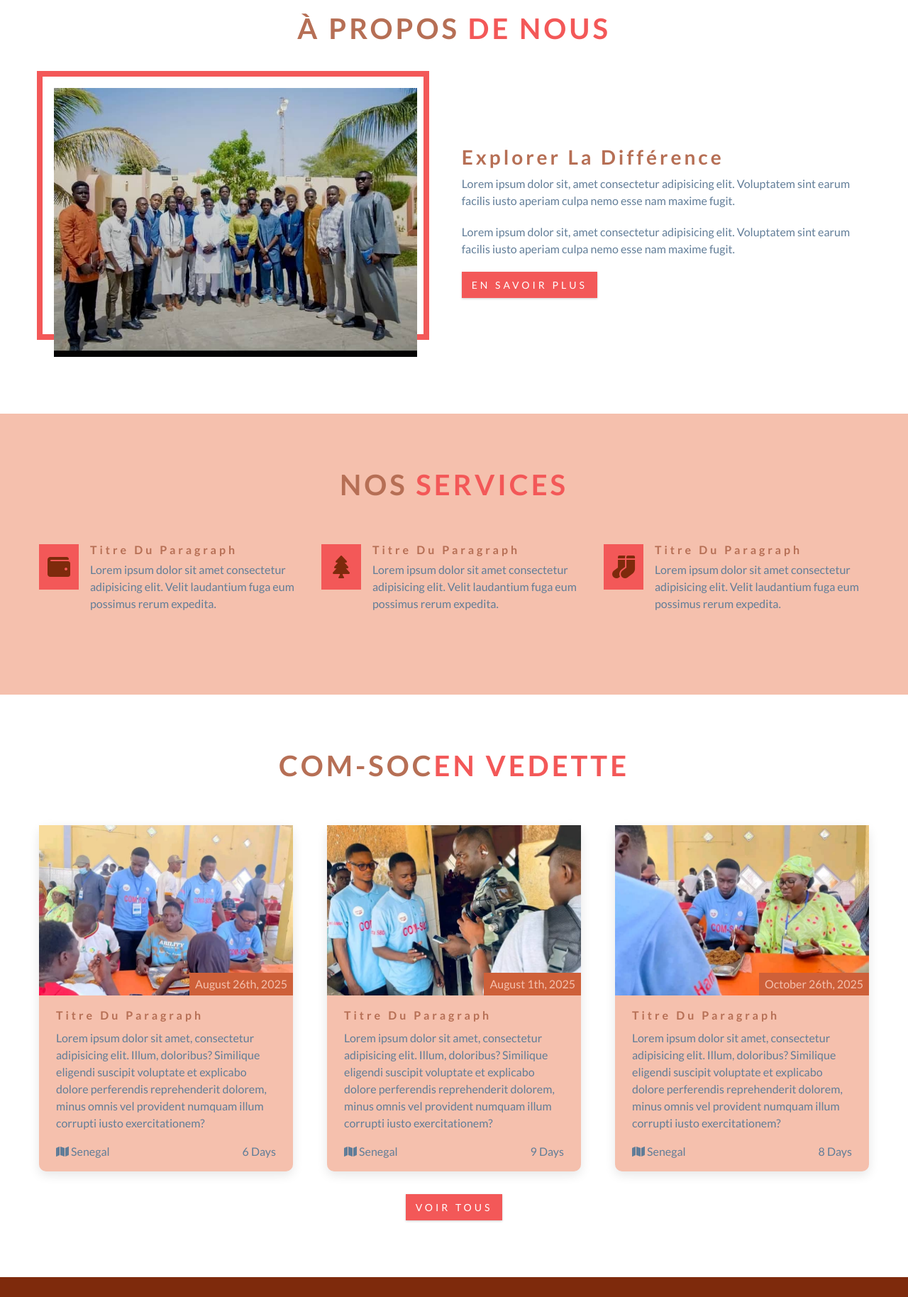
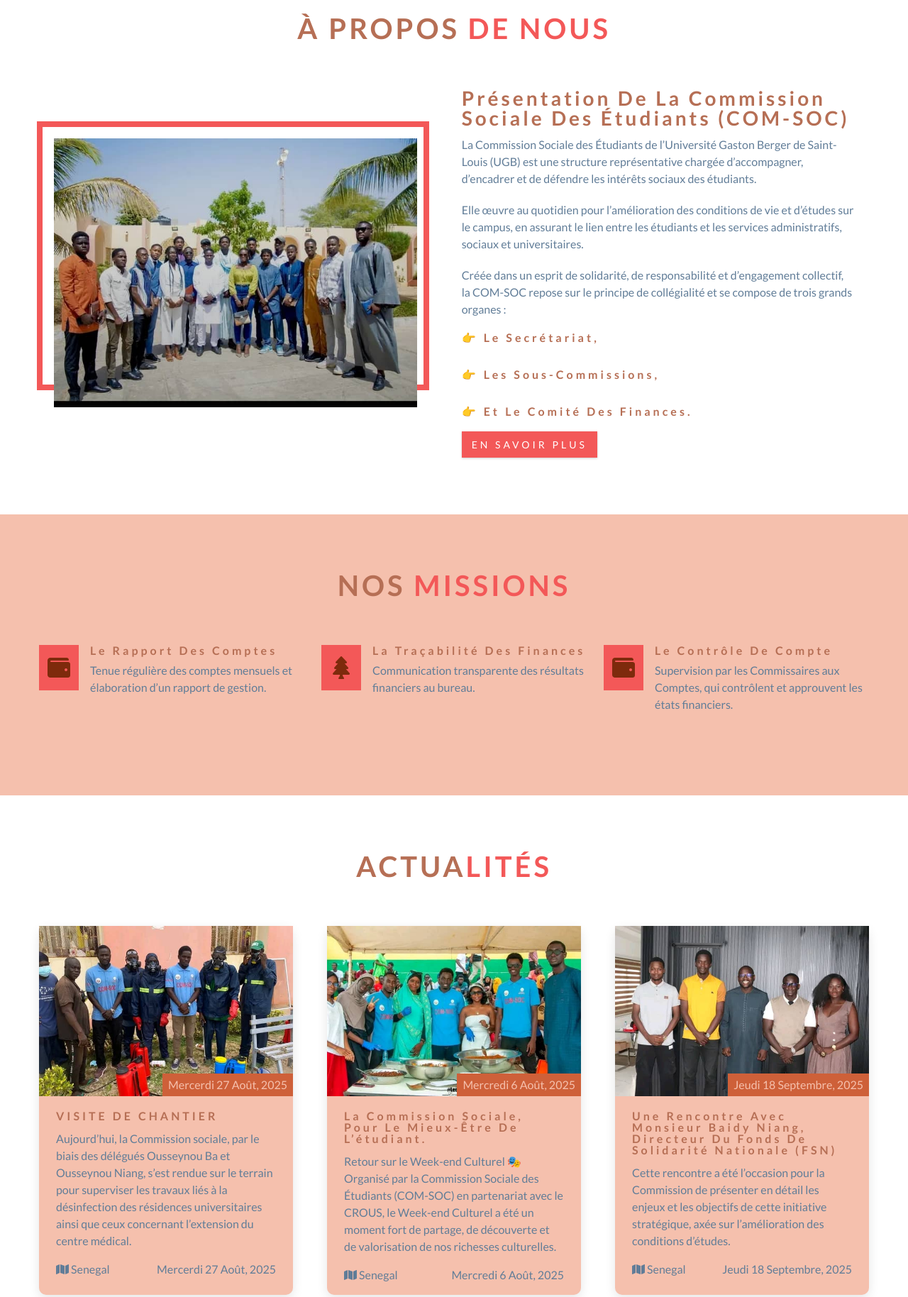
Before and after one commit to Mouha78-svg/COM-SOC, a plain HTML site: page index.html in a window 1280 px wide. Shown: the part 860-2688 px from the top of the page at 71% size. Drawn offline with Linux system fonts and the light colour scheme.

Commit message:
update site com-soc

```diff
--- a/index.html
+++ b/index.html
@@ -39,22 +39,22 @@
           <ul class="nav-links" id="nav-links">
             <!-- single link -->
             <li>
-              <a href="#home" class="nav-link scroll-link">home</a>
+              <a href="#home" class="nav-link scroll-link">accueil</a>
             </li>
             <!-- single link -->
             <!-- single link -->
             <li>
-              <a href="#about" class="nav-link scroll-link">à propos</a>
+              <a href="#about" class="nav-link scroll-link">Présentation</a>
             </li>
             <!-- single link -->
             <!-- single link -->
             <li>
-              <a href="#services" class="nav-link scroll-link">services</a>
+              <a href="#services" class="nav-link scroll-link">Missions</a>
             </li>
             <!-- single link -->
             <!-- single link -->
             <li>
-              <a href="#featured" class="nav-link scroll-link">en vedette</a>
+              <a href="#featured" class="nav-link scroll-link">actualités</a>
             </li>
             <!-- single link -->
             <!-- single link -->
@@ -68,7 +68,11 @@
           <ul class="nav-icons">
             <!-- single nav icon -->
             <li>
-              <a href="#" class="nav-icon" target="_blank">
+              <a
+                href="https://www.facebook.com/share/17VR2zWLB9/?mibextid=wwXIfr"
+                class="nav-icon"
+                target="_blank"
+              >
                 <i class="fab fa-facebook"></i>
               </a>
             </li>
@@ -93,10 +97,15 @@
       <!-- hero -->
       <div class="hero">
         <div class="hero-banner">
-          <h1>Mot dordre de com-soc</h1>
+          <h1>Présentation de la Commission Sociale des Étudiants (COM-SOC)</h1>
           <p>
-            Lorem ipsum dolor sit amet consectetur adipisicing elit. Magnam
-            distinctio nostrum quas similique, minus reiciendis?
+            La Commission Sociale des Étudiants de l’Université Gaston Berger de
+            Saint-Louis (UGB) est une structure représentative chargée
+            d’accompagner, d’encadrer et de défendre les intérêts sociaux des
+            étudiants. Elle œuvre au quotidien pour l’amélioration des
+            conditions de vie et d’études sur le campus, en assurant le lien
+            entre les étudiants et les services administratifs, sociaux et
+            universitaires.
           </p>
           <a href="#featured" class="btn hero-btn scroll-link">Découvrir</a>
         </div>
@@ -121,14 +130,25 @@
         </article>
         <!-- about info -->
         <article class="about-info">
-          <h3>explorer la différence</h3>
+          <h3>Présentation de la Commission Sociale des Étudiants (COM-SOC)</h3>
           <p>
-            Lorem ipsum dolor sit, amet consectetur adipisicing elit. Voluptatem
-            sint earum facilis iusto aperiam culpa nemo esse nam maxime fugit.
+            La Commission Sociale des Étudiants de l’Université Gaston Berger de
+            Saint-Louis (UGB) est une structure représentative chargée
+            d’accompagner, d’encadrer et de défendre les intérêts sociaux des
+            étudiants.
           </p>
           <p>
-            Lorem ipsum dolor sit, amet consectetur adipisicing elit. Voluptatem
-            sint earum facilis iusto aperiam culpa nemo esse nam maxime fugit.
+            Elle œuvre au quotidien pour l’amélioration des conditions de vie et
+            d’études sur le campus, en assurant le lien entre les étudiants et
+            les services administratifs, sociaux et universitaires.
+          </p>
+          <p>
+            Créée dans un esprit de solidarité, de responsabilité et
+            d’engagement collectif, la COM-SOC repose sur le principe de
+            collégialité et se compose de trois grands organes :<br />
+           <h4>👉 le Secrétariat,</h4> <br />
+            <h4>👉 les Sous-commissions,</h4><br />
+            <h4>👉 et le Comité des Finances.</h4>
           </p>
           <a href="#" class="btn">en savoir plus</a>
         </article>
@@ -139,7 +159,7 @@
     <section class="section services" id="services">
       <!-- title -->
       <div class="section-title">
-        <h2>Nos <span>services</span></h2>
+        <h2>Nos <span>missions</span></h2>
       </div>
       <!-- end title -->
       <div class="section-center services-center">
@@ -149,10 +169,10 @@
             <i class="fa fa-wallet fa-fw"></i>
           </span>
           <div class="service-info">
-            <h4 class="service-title">Titre du paragraph</h4>
+            <h4 class="service-title">le rapport des comptes </h4>
             <p class="service-text">
-              Lorem ipsum dolor sit amet consectetur adipisicing elit. Velit
-              laudantium fuga eum possimus rerum expedita.
+              Tenue régulière des comptes mensuels et élaboration d’un rapport de gestion.
+
             </p>
           </div>
         </article>
@@ -163,10 +183,9 @@
             <i class="fa fa-tree fa-fw"></i>
           </span>
           <div class="service-info">
-            <h4 class="service-title">Titre du paragraph</h4>
+            <h4 class="service-title">la traçabilité des finances</h4>
             <p class="service-text">
-              Lorem ipsum dolor sit amet consectetur adipisicing elit. Velit
-              laudantium fuga eum possimus rerum expedita.
+              Communication transparente des résultats financiers au bureau.
             </p>
           </div>
         </article>
@@ -174,13 +193,12 @@
         <!-- single seervice -->
         <article class="service">
           <span class="service-icon">
-            <i class="fa fa-socks fa-fw"></i>
+            <i class="fa fa-wallet fa-fw"></i>
           </span>
           <div class="service-info">
-            <h4 class="service-title">Titre du paragraph</h4>
+            <h4 class="service-title">le contrôle de compte</h4>
             <p class="service-text">
-              Lorem ipsum dolor sit amet consectetur adipisicing elit. Velit
-              laudantium fuga eum possimus rerum expedita.
+             Supervision par les Commissaires aux Comptes, qui contrôlent et approuvent les états financiers.
             </p>
           </div>
         </article>
@@ -192,7 +210,7 @@
     <section class="section" id="featured">
       <!-- title -->
       <div class="section-title">
-        <h2>com-soc<span>en vedette</span></h2>
+        <h2>actua<span>lités</span></h2>
       </div>
       <!-- end title -->
       <!-- featured section -->
@@ -200,16 +218,14 @@
         <!-- single card -->
         <article class="card">
           <div class="card-img-container">
-            <img src="/images/com-4.jpeg" class="card-img" alt="com-soc" />
-            <p class="card-date">august 26th, 2025</p>
+            <img src="/images/com-11.jpeg" class="card-img" alt="com-soc" />
+            <p class="card-date">Mercerdi 27 août, 2025</p>
           </div>
           <div class="card-info">
-            <h4>Titre du paragraph</h4>
+            <h4>VISITE DE CHANTIER</h4>
             <p>
-              Lorem ipsum dolor sit amet, consectetur adipisicing elit. Illum,
-              doloribus? Similique eligendi suscipit voluptate et explicabo
-              dolore perferendis reprehenderit dolorem, minus omnis vel
-              provident numquam illum corrupti iusto exercitationem?
+              Aujourd’hui, la Commission sociale, par le biais des délégués Ousseynou Ba et Ousseynou Niang, s’est rendue sur le terrain pour superviser les travaux liés à la désinfection des résidences
+              universitaires ainsi que ceux concernant l’extension du centre médical.
             </p>
             <div class="card-footer">
               <p>
@@ -218,7 +234,7 @@
                   senegal
                 </span>
               </p>
-              <p>6 days</p>
+              <p>Mercerdi 27 août, 2025</p>
             </div>
           </div>
         </article>
@@ -226,16 +242,16 @@
         <!-- single card -->
         <article class="card">
           <div class="card-img-container">
-            <img src="/images/com-3.jpeg" class="card-img" alt="com-soc" />
-            <p class="card-date">august 1th, 2025</p>
+            <img src="/images/com-10.jpeg" class="card-img" alt="com-soc" />
+            <p class="card-date">Mercredi 6 août, 2025</p>
           </div>
           <div class="card-info">
-            <h4>Titre du paragraph</h4>
+            <h4>La Commission Sociale, pour le mieux-être de l’étudiant. </h4>
             <p>
-              Lorem ipsum dolor sit amet, consectetur adipisicing elit. Illum,
-              doloribus? Similique eligendi suscipit voluptate et explicabo
-              dolore perferendis reprehenderit dolorem, minus omnis vel
-              provident numquam illum corrupti iusto exercitationem?
+              Retour sur le Week-end Culturel 🎭
+              Organisé par la Commission Sociale des Étudiants (COM-SOC)
+              en partenariat avec le CROUS, le Week-end Culturel a été un moment fort de partage, de découverte et de valorisation de nos richesses culturelles.
+
             </p>
             <div class="card-footer">
               <p>
@@ -244,7 +260,7 @@
                   senegal
                 </span>
               </p>
-              <p>9 days</p>
+              <p>Mercredi 6 août, 2025</p>
             </div>
           </div>
         </article>
@@ -252,16 +268,14 @@
         <!-- single card -->
         <article class="card">
           <div class="card-img-container">
-            <img src="/images/com-5.jpeg" class="card-img" alt="com-soc" />
-            <p class="card-date">october 26th, 2025</p>
+            <img src="/images/com-12.jpeg" class="card-img" alt="com-soc" />
+            <p class="card-date">Jeudi 18 septembre, 2025</p>
           </div>
           <div class="card-info">
-            <h4>Titre du paragraph</h4>
+            <h4> une rencontre avec Monsieur Baidy Niang, Directeur du Fonds de Solidarité Nationale (FSN)</h4>
             <p>
-              Lorem ipsum dolor sit amet, consectetur adipisicing elit. Illum,
-              doloribus? Similique eligendi suscipit voluptate et explicabo
-              dolore perferendis reprehenderit dolorem, minus omnis vel
-              provident numquam illum corrupti iusto exercitationem?
+              Cette rencontre a été l’occasion pour la Commission de présenter en détail les enjeux et les objectifs de cette initiative stratégique,
+               axée sur l’amélioration des conditions d’études.
             </p>
             <div class="card-footer">
               <p>
@@ -270,7 +284,7 @@
                   senegal
                 </span>
               </p>
-              <p>8 days</p>
+              <p>Jeudi 18 septembre, 2025</p>
             </div>
           </div>
         </article>
@@ -278,7 +292,7 @@
       </div>
       <!-- endfeatured section -->
       <div class="card-btn">
-        <a href="#" class="btn">voir tous</a>
+        <a href="https://www.facebook.com/share/17VR2zWLB9/?mibextid=wwXIfr" class="btn">voir tous</a>
       </div>
     </section>
     <!-- endfeaterd -->
@@ -384,22 +398,22 @@
       <ul class="footer-links">
         <!-- single link -->
         <li>
-          <a href="#home" class="footer-link scroll-link">home</a>
+          <a href="#home" class="footer-link scroll-link">accueil</a>
         </li>
         <!-- single link -->
         <!-- single link -->
         <li>
-          <a href="#about" class="footer-link scroll-link">à propos</a>
+          <a href="#about" class="footer-link scroll-link">Présentation</a>
         </li>
         <!-- single link -->
         <!-- single link -->
         <li>
-          <a href="#services" class="footer-link scroll-link">services</a>
+          <a href="#services" class="footer-link scroll-link">Missions</a>
         </li>
         <!-- single link -->
         <!-- single link -->
         <li>
-          <a href="#featured" class="footer-link scroll-link">en vedette</a>
+          <a href="#featured" class="footer-link scroll-link">actualités</a>
         </li>
         <!-- single link -->
         <!-- single link -->
@@ -413,7 +427,11 @@
       <ul class="footer-icons">
         <!-- single footet icon -->
         <li>
-          <a href="#" class="footer-icon" target="_blank">
+          <a
+            href="https://www.facebook.com/share/17VR2zWLB9/?mibextid=wwXIfr"
+            class="footer-icon"
+            target="_blank"
+          >
             <i class="fab fa-facebook"></i>
           </a>
         </li>
@@ -442,3 +460,95 @@
     <script src="./js/app.js" type="module"></script>
   </body>
 </html>
+
+<!--
+1. Le Secrétariat
+
+Le Secrétariat est le cœur administratif et stratégique de la Commission Sociale.
+Il assure la coordination générale, le suivi des décisions et la bonne marche des activités.
+
+🔹 Secrétaire Général
+
+Représente la COM-SOC en tant que personne morale.
+
+Garantit le bon fonctionnement du bureau et la cohésion entre ses organes.
+
+Convoque et préside les réunions.
+
+Supervise la mise en œuvre des décisions et veille à la réalisation des objectifs fixés.
+
+🔹 Secrétaire Exécutif
+
+Seconde le Secrétaire Général et assure son intérim en cas d’absence.
+
+Coordonne et suit les travaux des différentes sous-commissions.
+
+Prépare les projets en collaboration avec les responsables concernés et les partenaires techniques.
+
+🔹 Secrétaire Administratif
+
+Gère le fichier central et assure la communication interne et externe de la COM-SOC.
+
+Rédige les procès-verbaux, rapports et convocations.
+
+Supervise les affaires administratives et la relation avec la presse.
+
+⚙️ 2. Les Sous-Commissions
+
+Les Sous-commissions sont les organes opérationnels de la COM-SOC.
+Elles mettent en œuvre les activités sociales et travaillent en étroite collaboration avec les services et directions du campus.
+Chaque sous-commission est dirigée par un titulaire assisté d’un adjoint.
+
+🎭 Sous-commission Animation Culturelle et Sportive
+
+Gère les équipements et activités culturelles et sportives.
+
+Encourage la créativité et l’initiative des étudiants.
+
+Développe des partenariats avec les institutions et associations culturelles.
+
+Favorise les échanges interuniversitaires au Sénégal et à l’étranger.
+
+💳 Sous-commission Bourses, Cartes et Transports
+
+Suit l’exécution des services liés aux bourses, cartes d’étudiant et transports.
+
+Reçoit et traite les réclamations des étudiants sur ces questions.
+
+Travaille à l’amélioration des conditions de mobilité et d’accès aux services sociaux.
+
+🏠 Sous-commission Hébergement
+
+Œuvre pour de meilleures conditions de logement universitaire.
+
+Supervise les besoins en matériel, entretien, hygiène et sécurité dans les résidences.
+
+Fait des propositions d’amélioration du cadre de vie sur le campus.
+
+🏥 Sous-commission Médico-sociale
+
+Veille au bon fonctionnement du service médical des étudiants.
+
+Contribue à la prise en charge des étudiants en situation de vulnérabilité.
+
+Sensibilise la communauté universitaire à la santé et au bien-être.
+
+🍽️ Sous-commission Restauration
+
+S’occupe des restaurants universitaires et de la qualité des services rendus.
+
+Suit les prestations alimentaires et les conditions d’hygiène.
+
+Défend les intérêts des étudiants auprès des structures de gestion de la restauration.
+
+💰 3. Le Comité des Finances
+
+Le Comité des Finances est chargé de la gestion du patrimoine et des ressources financières de la COM-SOC.
+Il veille à la transparence, à la rigueur et à la traçabilité des dépenses.
+
+Composition :
+
+Trésorier Général : Président du Comité des Finances.
+
+Deux Assesseurs : l’assistent dans la gestion et la reddition des comptes.
+ -->
```
